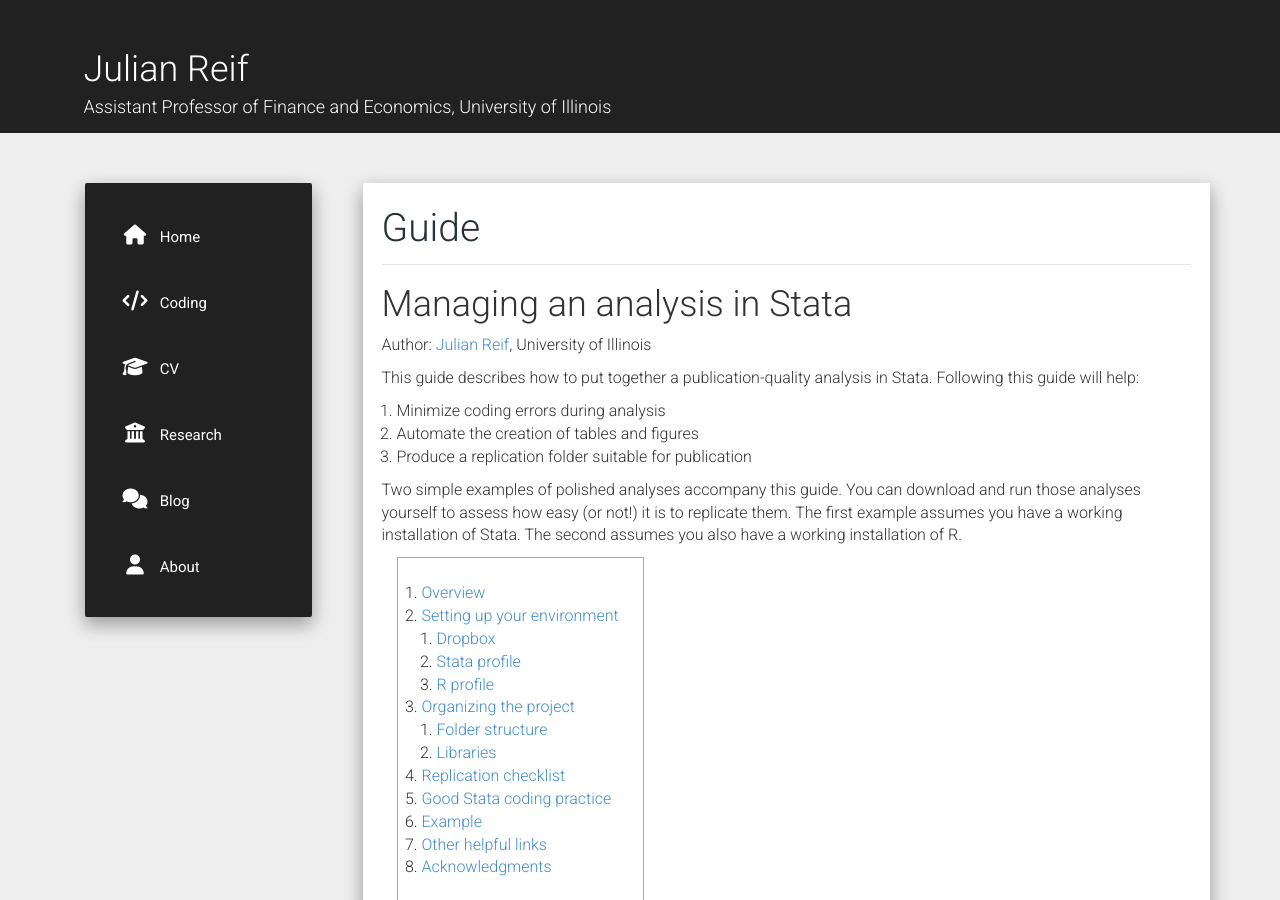
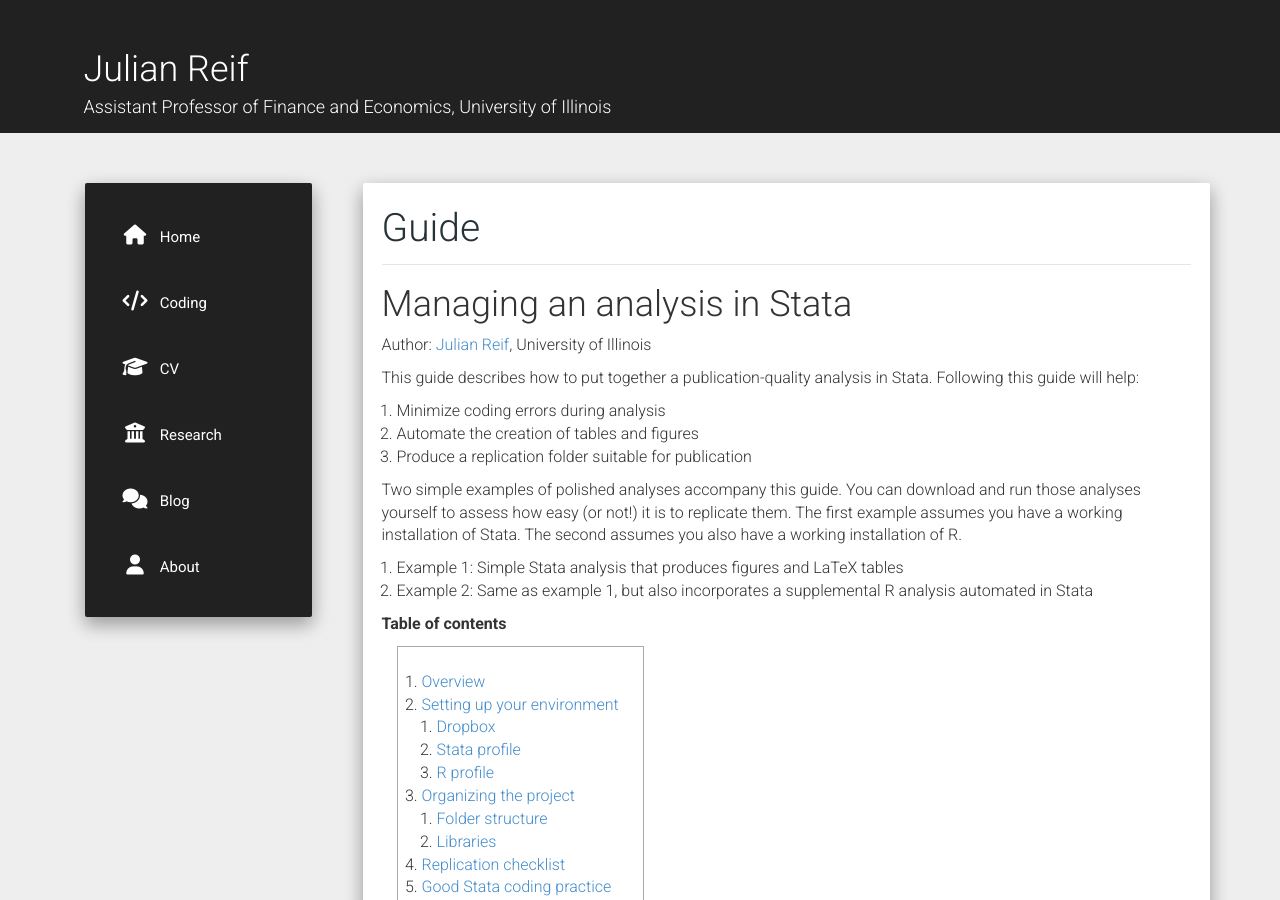
Before and after one commit to reifjulian/reifjulian.github.io, a Jekyll site: the page built from guide.md, in a window 1280 px wide and 900 px high. Built offline with Jekyll 4.4.1, drawn with Linux system fonts in a browser that asks for light colours; nearby versions of some CDN libraries; comment, search, counter and statistics services are not loaded.

Commit message:
Update guide.md

```diff
--- a/guide.md
+++ b/guide.md
@@ -18,7 +18,7 @@ Two simple examples of polished analyses accompany this guide. You can download
 1. Example 1: Simple Stata analysis that produces figures and LaTeX tables
 1. Example 2: Same as example 1, but also incorporates a supplemental R analysis automated in Stata
 
-
+**Table of contents**
 1. TOC
 {:toc}
 
```
